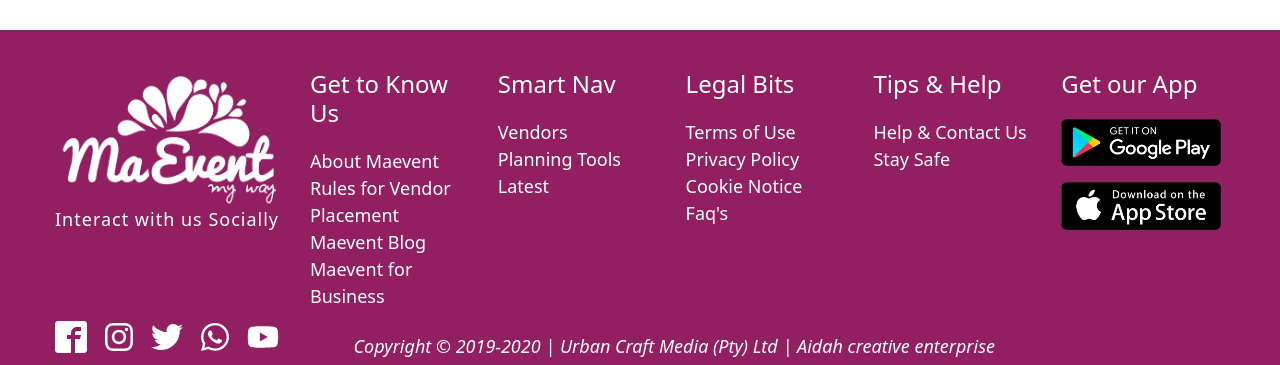
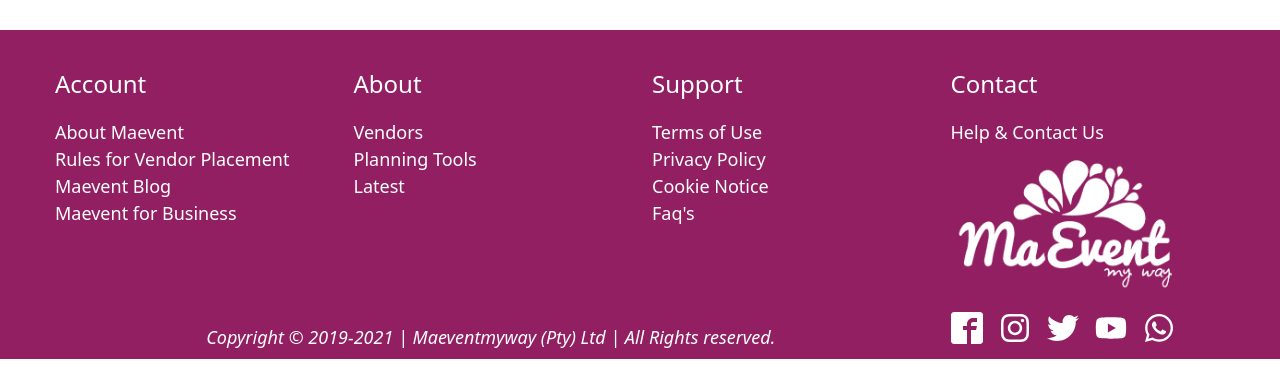
Before and after one commit to VikrantCisDev/ma-event, a React (Vite) app: page / in a window 1280 px wide. Shown: the part 2073-2438 px from the top of the page. Built offline with nearby package versions, Linux system fonts and the light colour scheme.

Commit message:
footer change according to New pdf

```diff
--- a/src/components/ui/Footer.jsx
+++ b/src/components/ui/Footer.jsx
@@ -16,14 +16,9 @@
     <footer className='footer'>
       <Container className='custom-container'>
         <Row>
+
           <Col>
-            <div className="ft-logo-sec">
-              <Image src={footerLogo} rounded />
-              <h6 >Interact with us Socially</h6>
-            </div>
-          </Col>
-          <Col>
-            <h4>Get to Know Us</h4>
+            <h4>Account</h4>
 
             <ul>
               <li>
@@ -43,7 +38,7 @@
 
           </Col>
           <Col>
-            <h4>Smart Nav </h4>
+            <h4>About</h4>
 
             <ul>
               <li>
@@ -61,7 +56,7 @@
 
           </Col>
           <Col>
-            <h4>Legal Bits </h4>
+            <h4>Support</h4>
 
 
             <ul>
@@ -80,47 +75,37 @@
 
             </ul>
           </Col>
+
           <Col>
-            <h4>Tips & Help </h4>
+
+
+            <h4>Contact</h4>
+
+
             <ul>
               <li>
-                <a href='#'>Help & Contact Us</a>
+                <a href="#">Help & Contact Us</a>
               </li>
-              <li>
-                <a href='#'>Stay Safe</a>
-              </li>
+            </ul>
 
-            </ul>
-          </Col>
-          <Col>
-            <h4 className='mb-2'>Get our App</h4>
-            <ul className='appStoreSec'>
-              <li className='mb-3'>
-                <a href='#'>
-                  <Image src={playStore} />
-                </a>
-              </li>
-              <li>
-                <a href='#'>
-                  <Image src={appleStore} />
-                </a>
-              </li>
-
-            </ul>
+            <div className="ft-logo-sec my-2">
+              <Image src={footerLogo} rounded />
+            </div>
           </Col>
 
         </Row>
 
 
+        <Row className="align-items-end">
 
-        <Row className="align-items-end">
+          <Col xs={9} >
+            <div className='copyrightSec text-center'>
+              <h6>Copyright © 2019-2021 | Maeventmyway (Pty) Ltd | All Rights reserved.</h6>
+            </div>
+          </Col>
 
           <Col xs={3}>
             <ul className='social_links'>
-
-
-
-
               <li>
                 <a href="#">
                   <ImFacebook2 />
@@ -141,25 +126,24 @@
 
               <li>
                 <a href="#">
-                  <FaWhatsapp />
+                  <FaYoutube />
                 </a>
               </li>
 
+
               <li>
                 <a href="#">
-                  <FaYoutube />
+                  <FaWhatsapp />
                 </a>
               </li>
 
             </ul>
           </Col>
-          <Col xs={9}>
-            <div className='copyrightSec'>
-              <h6>Copyright © 2019-2020 | Urban Craft Media (Pty) Ltd | Aidah creative enterprise</h6>
-            </div>
-          </Col>
+
 
         </Row>
+
+
       </Container>
     </footer>
   )
```
